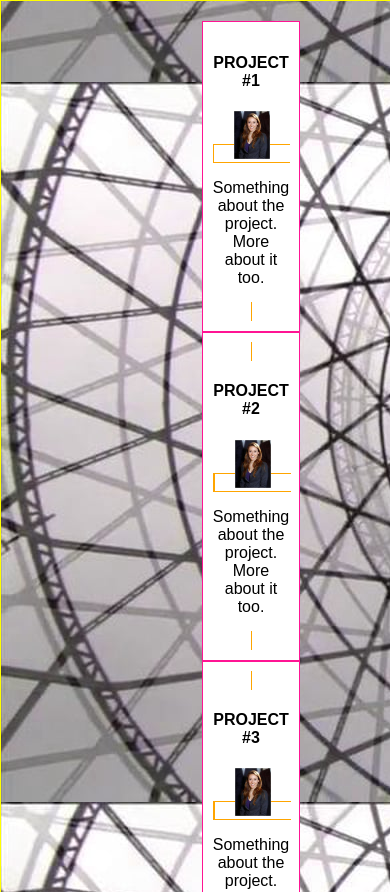
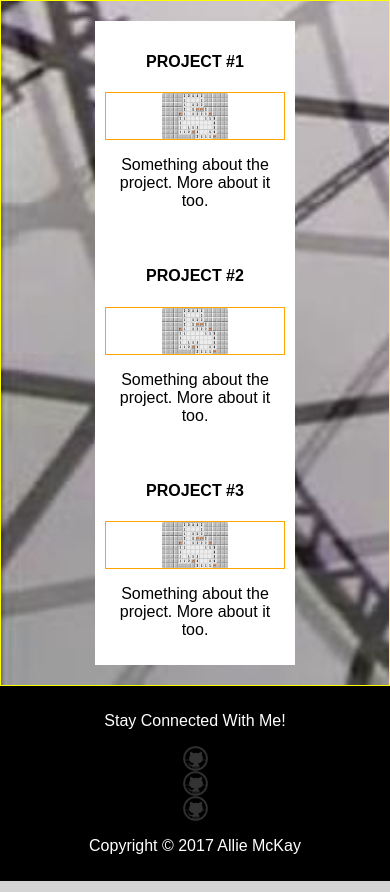
Before and after one commit to devalexer/Portfolio, a website: page public/index.html in a window 390 px wide. Shown: the part 1108-2000 px from the top of the page. Drawn offline with Linux system fonts and the light colour scheme.

Commit message:
Some formatting issues fixed

```diff
--- a/public/index.html
+++ b/public/index.html
@@ -21,6 +21,13 @@
   </div>
 </header>
 
+
+<!--//////
+///Body///
+///////-->
+
+<main>
+
 <div class="top-wrapper">
   <nav>
     <a href="#" class="nav-menu"><u>MENU</u></a>
@@ -36,12 +43,6 @@
     </ul>
   </nav>
 </div>
-
-<!--//////
-///Body///
-///////-->
-
-<main>
 
 <div class="bioinfo">
   <img src="images/profilepic.jpg" height="130px" width="100px">
@@ -59,19 +60,19 @@
 
   <div class="projects" id="project1">
     <h4>PROJECT #1</h4>
-     <a href="https://github.com/devalexer/" alt="GitHub"><img src="images/profilepic.jpg" style="height: 3em; width: 100%; object-fit: contain;"</a>
+     <a href="https://github.com/devalexer/" alt="GitHub"><img src="images/bomb-sniffer.png" style="height: 3em; width: 100%; object-fit: contain;"></a>
      <p>Something about the project. More about it too.</p>
   </div>
 
   <div class="projects" id="project2">
     <h4>PROJECT #2</h4>
-     <a href="https://github.com/devalexer/" alt="GitHub"><img src="images/profilepic.jpg" style="height: 3em; width: 100%; object-fit: contain;"</a>
+     <a href="https://github.com/devalexer/" alt="GitHub"><img src="images/bomb-sniffer.png" style="height: 3em; width: 100%; object-fit: contain;"></a>
      <p>Something about the project. More about it too.</p>
   </div>
 
   <div class="projects" id="project3">
     <h4>PROJECT #3</h4>
-     <a href="https://github.com/devalexer/" alt="GitHub"><img src="images/profilepic.jpg" style="height: 3em; width: 100%; object-fit: contain;"</a>
+     <a href="https://github.com/devalexer/" alt="GitHub"><img src="images/bomb-sniffer.png" style="height: 3em; width: 100%; object-fit: contain;"></a>
      <p>Something about the project. More about it too.</p>
   </div>
 
--- a/public/screen.css
+++ b/public/screen.css
@@ -42,6 +42,15 @@ header {
   font-size: 12px;
 }
 
+/*------Body------*/
+
+main {
+  background-image: url("images/background.jpg");
+  background-size: cover;
+}
+
+/*Affects Navigation Bar*/
+
 nav a {
   color: white;
   font-weight: 100;
@@ -59,16 +68,12 @@ nav a:hover {
 }
 
 .top-wrapper {
-  max-width: 1000px;
   margin: 0 auto;
   padding: 0;
 }
 
-/*Affects Menu Box*/
-
 nav ul{
   display: flex;
-  /*border: 1px solid black;*/
   list-style: none;
   margin: 0 auto;
   padding: 0;
@@ -88,6 +93,85 @@ nav .social {
 nav .nav-menu {
   display: none;
 }
+
+/*Affects Bio Box*/
+
+.bioinfo {
+  width: 600px;
+  padding-left: 250px;
+  padding-right: 30px;
+  padding-top: 100px;
+  padding-bottom: 100px;
+  background: rgba(0,0,0,0.6);
+}
+
+.biotitle {
+  color: white;
+}
+
+.biotext {
+  color: white;
+}
+
+/*Affects Project Section*/
+
+.project-header {
+  text-align: center;
+  color: darkorange;
+  font-size: 18px;
+  text-shadow: black 2px 2px;
+  padding: 15px;
+}
+
+.project-section {
+  display: flex;
+  justify-content: space-around;
+  align-items: center;
+  border: 1px solid yellow;
+  text-align: center;
+  padding-bottom: 50px;
+  padding-left: 250px;
+  padding-right: 250px;
+}
+
+.projects {
+  text-decoration: none;
+  text-align: center;
+  max-width: 200px;
+  padding: 10px;
+  background-color: white;
+}
+
+.projects img {
+  border: 1px solid orange;
+  text-decoration: none;
+  color: black;
+      max-width:100%;
+      margin:auto;
+      display:block;
+}
+
+/*-----Footer-----*/
+
+footer {
+  display: flex;
+  text-align: center;
+  align-items: center;
+  background-color: black;
+  padding: 10px;
+}
+
+footer p {
+  flex: 5;
+  color: white;
+}
+
+footer a {
+  flex: 1;
+  color: white;
+}
+
+/*Affects responsivity between 500px and 1000px (tablets)*/
 
 @media all and (max-width:1000px) {
 
@@ -109,6 +193,8 @@ nav .nav-menu {
 
 }
 
+/*Affects responsivity up to 500px (mobiles)*/
+
 @media all and (max-width: 500px) {
 
 nav li {
@@ -128,97 +214,31 @@ nav .nav-menu {
   display: block;
 }
 
+.bioinfo {
+  padding: 0, 0, 0, 0;
+}
+
 .project-section {
-  display:flex;
+  display: flex;
   flex-direction: column;
   padding-left: 0;
   padding-right: 0;
   padding-top: 20px;
   padding-bottom: 20px;
+  /* TODO: Get project divs to fit to sides in mobile view*/
+  /* TODO: Ensure project divs don't touch in mobile & tablet view*/
+}
+
+footer {
+  display: flex;
+  flex-direction: column;
+  flex: 1;
+  /* TODO: Get elements to wrap into column in mobile view*/
+}
+
+footer a {
+  display: flex;
+  flex-direction: row;
 }
 
 }
-
-/*------Body------*/
-
-/*#background {
-  width: 100%;
-}*/
-
-.bioinfo {
-  width: 600px;
-  padding-left: 250px;
-  padding-right: 30px;
-  padding-top: 100px;
-  padding-bottom: 100px;
-  background: rgba(0,0,0,0.6);
-}
-
-.biotitle {
-  color: white;
-}
-
-.biotext {
-  color: white;
-}
-
-main {
-  background-image: url("images/background.jpg");
-}
-
-.project-header {
-  text-align: center;
-  color: white;
-  font-size: 18px;
-  text-shadow: black 2px 2px;
-  padding: 15px;
-}
-
-.project-section {
-  display: flex;
-  justify-content: space-around;
-  align-items: center;
-  border: 1px solid yellow;
-  text-align: center;
-  padding-bottom: 50px;
-  padding-left: 250px;
-  padding-right: 250px;
-}
-
-.projects {
-  border: 1px solid deeppink;
-  text-decoration: none;
-  text-align: center;
-  max-width: 200px;
-  padding: 10px;
-  background-color: white;
-}
-
-.projects a {
-  border: 1px solid orange;
-  text-decoration: none;
-  color: black;
-  max-width:100%;
-}
-
-
-/*-----Footer-----*/
-
-footer {
-  display: flex;
-  flex-wrap: wrap;
-  text-align: center;
-  align-items: center;
-  background-color: black;
-  padding: 10px;
-}
-
-footer p {
-  flex: 5;
-  color: white;
-}
-
-footer a {
-  flex: 1;
-  color: white;
-}
```
